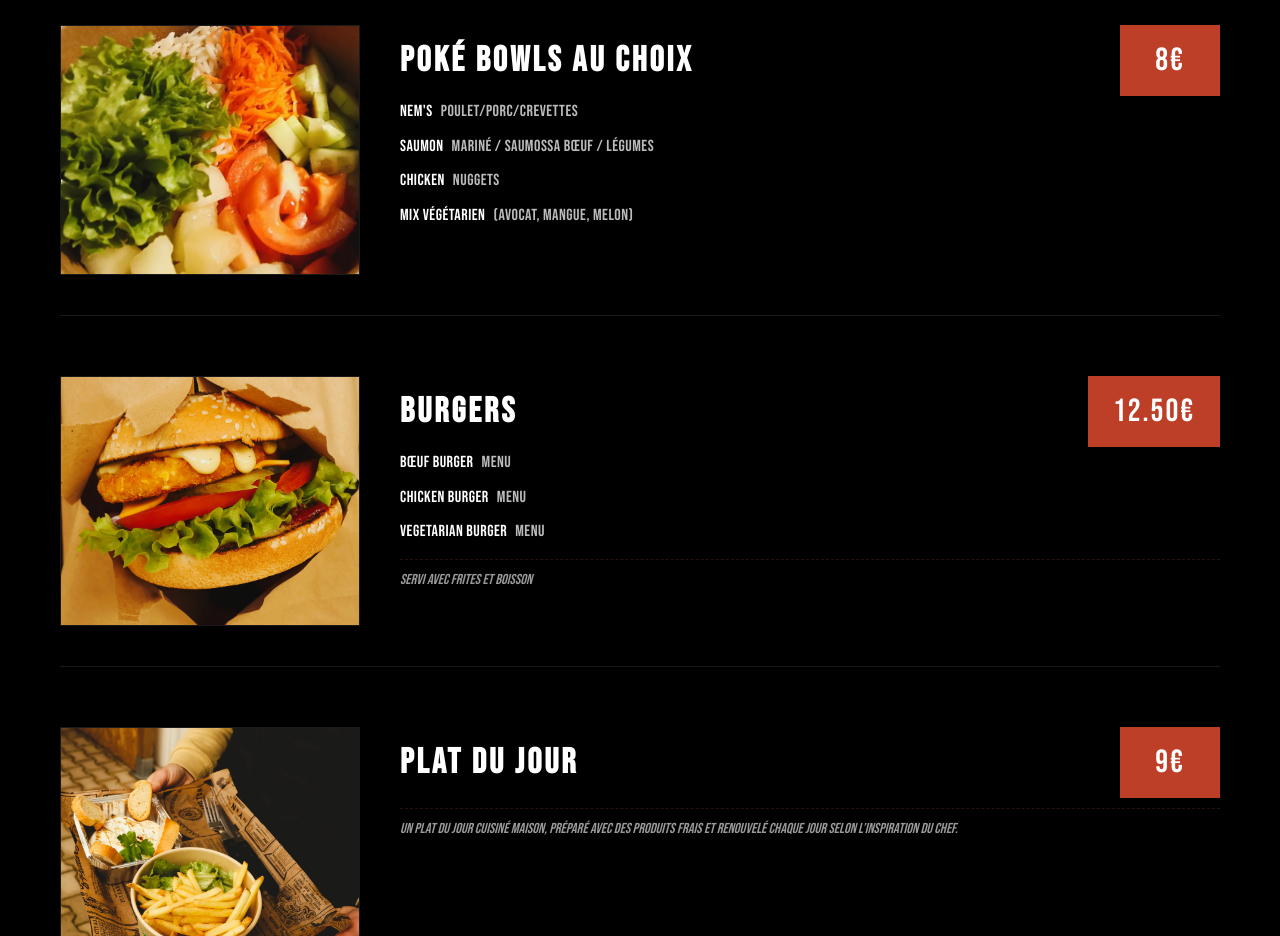
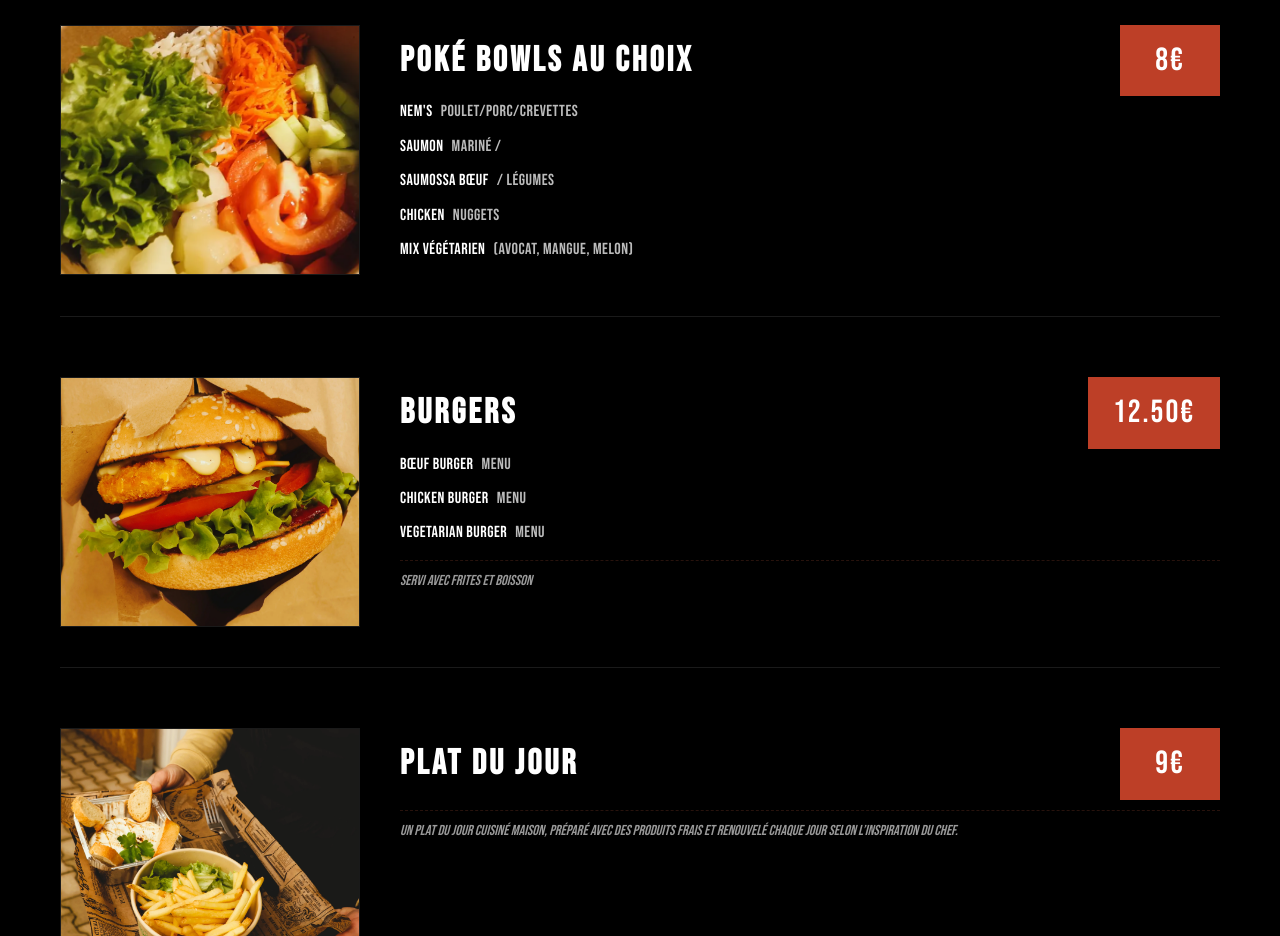
Before and after one commit to vladbevz/le438_restaurant, a plain HTML site: page menu.html in a window 1280 px wide. Shown: the part 780-1716 px from the top of the page. Drawn offline with nearby package versions, Linux system fonts and the light colour scheme; files whose address does not match are found by name.

Commit message:
update menu

```diff
--- a/menu.html
+++ b/menu.html
@@ -102,7 +102,8 @@
                         <div class="category-content">
                             <ul class="items-list">
                                 <li><span class="item-name">NEM'S</span> POULET/PORC/CREVETTES</li>
-                                <li><span class="item-name">SAUMON</span> MARINÉ / SAUMOSSA BŒUF</span> / LÉGUMES</li>
+                                <li><span class="item-name">SAUMON</span> MARINÉ / </li>
+                                <li><span class="item-name">SAUMOSSA BŒUF</span> / LÉGUMES</li>
                                 <li><span class="item-name">CHICKEN</span> NUGGETS</li>
                                 <li><span class="item-name">MIX VÉGÉTARIEN</span> (AVOCAT, MANGUE, MELON)</li>
                             </ul>
```
